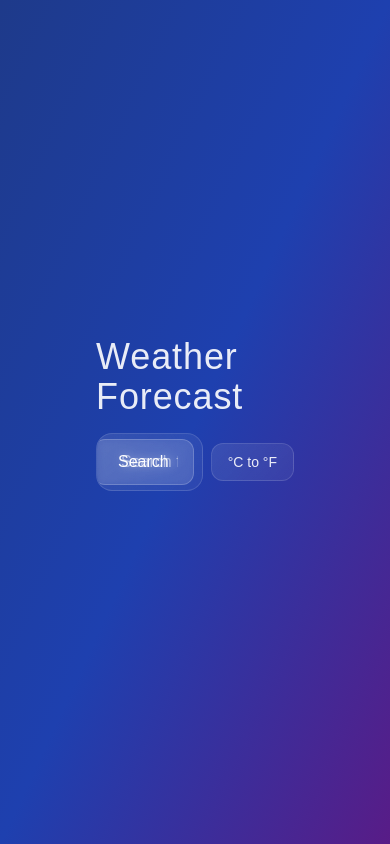
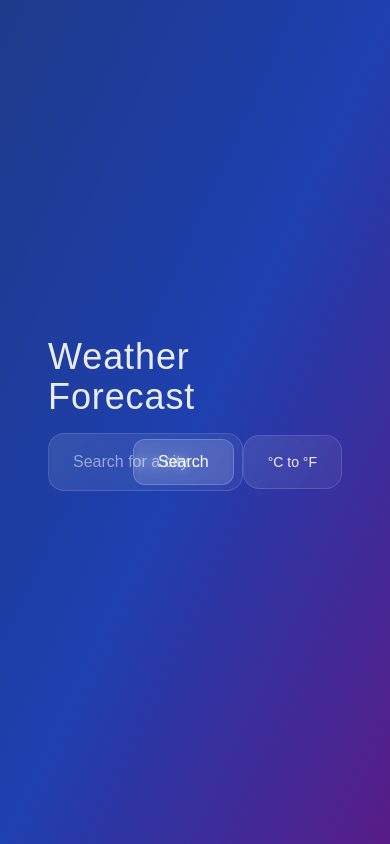
Before and after one commit to manyeya/weather-app, a Next.js app: page / in a window 390 px wide. Built offline with nearby package versions, Linux system fonts and the light colour scheme; no server answers.

Commit message:
Refactor FavoritesCard component layout for improved styling and responsiveness; adjust Home component padding and button styles for better UI consistency

```diff
--- a/app/components/FavoritesCard.tsx
+++ b/app/components/FavoritesCard.tsx
@@ -24,10 +24,10 @@ const FavoritesCard: FC<FavoritesCardProps> = ({ favorites, onSelectCity }) => {
           ))}
         </div>
       ) : (
-        <div className="flex-1 flex flex-col items-center justify-center max-h-[150px]">
-          <div className="text-white/60 text-center">
+        <div className="flex-1 flex flex-col items-center justify-center max-h-[150px] w-full max-w-full">
+          <div className="text-white/60 text-center space-y-4 flex justify-center items-center flex-col">
             <p className="text-base mb-1">No favorite cities yet</p>
-            <p className="text-xs">Search for a city and click the star icon to add it to your favorites</p>
+            <p className="text-xs md:w-32 text-center">Search for a city and click the star icon to add it to your favorites</p>
           </div>
         </div>
       )}
--- a/app/page.tsx
+++ b/app/page.tsx
@@ -40,18 +40,18 @@ export default function Home() {
   };
 
   return (
-    <div className="min-h-screen bg-gradient-to-br from-blue-900 via-blue-800 to-purple-900 p-24 flex items-center">
+    <div className="min-h-screen bg-gradient-to-br from-blue-900 via-blue-800 to-purple-900 p-12 flex items-center">
       <div className="max-w-7xl mx-auto">
         {/* Header Section */}
         <div className="flex flex-col items-center mb-4">
           <h1 className="text-4xl font-light text-white/90 tracking-wide mb-4">
             Weather Forecast
           </h1>
-          <div className="w-full max-w-2xl flex justify-between items-center gap-2">
+          <div className="w-full max-w-2xl flex justify-between items-center">
             <SearchBar onSearch={handleSearch} />
             <button
               onClick={toggleUnits}
-              className="px-4 py-2 backdrop-blur-glassmorphic bg-glass-gradient border border-glass-border rounded-xl
+              className="px-6 py-4 backdrop-blur-glassmorphic bg-glass-gradient border border-glass-border rounded-2xl
                 text-white/90 transition-all duration-300 hover:bg-glass-background-hover hover:scale-105 whitespace-nowrap text-sm"
             >
               {units === 'metric' ? '°C to °F' : '°F to °C'}
```
